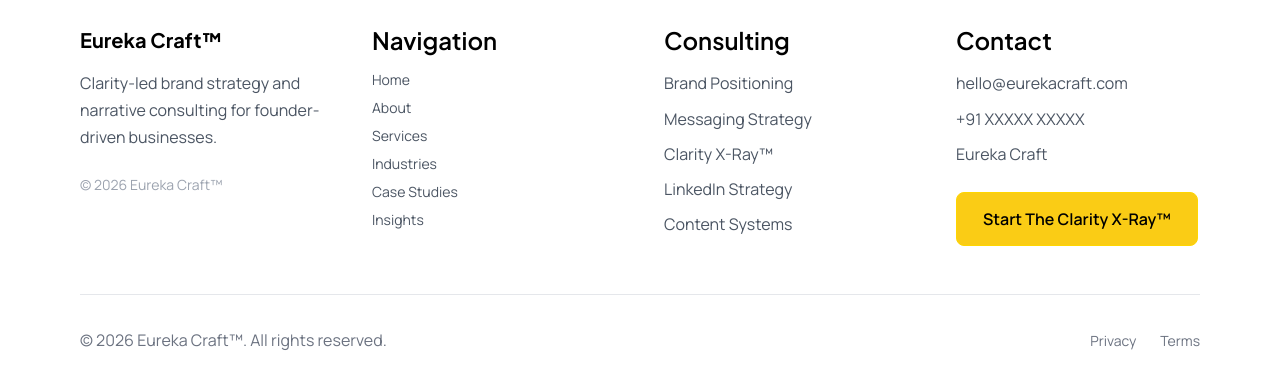
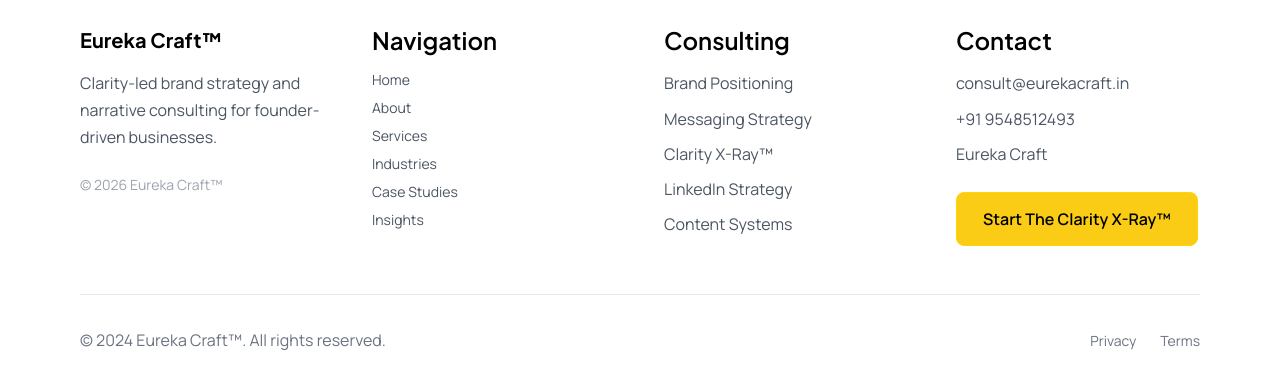
Before and after one commit to ragbak1210-ctrl/eureka-craft-consultancy, a Next.js app: page / in a window 1280 px wide. Shown: the part 5605-5993 px from the top of the page. Built offline with nearby package versions, Linux system fonts and the light colour scheme.

Commit message:
Update Footer.tsx

```diff
--- a/components/Footer.tsx
+++ b/components/Footer.tsx
@@ -143,9 +143,9 @@ export default function Footer() {
 
               <div className="space-y-2 text-gray-600 text-sm mb-6">
 
-                <p>hello@eurekacraft.com</p>
+                <p>consult@eurekacraft.in</p>
 
-                <p>+91 XXXXX XXXXX</p>
+                <p>+91 9548512493</p>
 
                 <p>Eureka Craft</p>
 
@@ -172,7 +172,7 @@ export default function Footer() {
           <div className="border-t border-gray-200 pt-8 flex flex-col md:flex-row justify-between items-center text-sm text-gray-500">
 
             <p>
-              © 2026 Eureka Craft™. All rights reserved.
+              © 2024 Eureka Craft™. All rights reserved.
             </p>
 
             <div className="flex gap-6 mt-4 md:mt-0">
```
